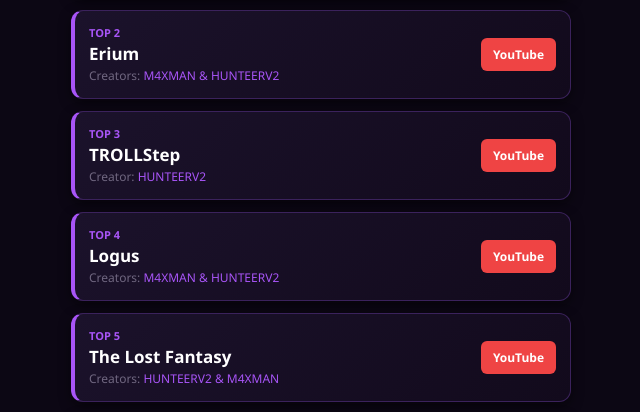
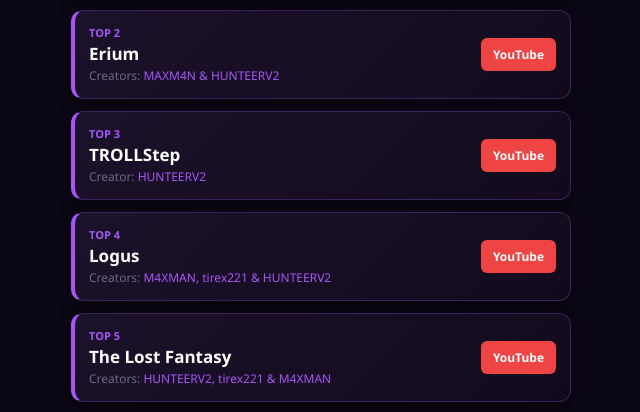
Before and after one commit to solarculty49/StM-DemonList-, a plain HTML site: page index.html in a window 1280 px wide. Shown: the part 248-660 px from the top of the page, without its empty margins (319-959 px from the left). Drawn offline with Linux system fonts and the light colour scheme.

Commit message:
Update level creators in index.html

```diff
--- a/index.html
+++ b/index.html
@@ -240,7 +240,7 @@
             <div class="level-info">
                 <span class="level-rank">Top 2</span>
                 <span class="level-name">Erium</span>
-                <span class="level-creator">Creators: <span>M4XMAN & HUNTEERV2</span></span>
+                <span class="level-creator">Creators: <span>MAXM4N & HUNTEERV2</span></span>
             </div>
             <a href="https://youtu.be/DtiZslzm1dY?si=trLCrVVcrTMvjY9o" target="_blank" class="video-btn">YouTube</a>
         </div>
@@ -258,7 +258,7 @@
             <div class="level-info">
                 <span class="level-rank">Top 4</span>
                 <span class="level-name">Logus</span>
-                <span class="level-creator">Creators: <span>M4XMAN & HUNTEERV2</span></span>
+                <span class="level-creator">Creators: <span>M4XMAN, tirex221 & HUNTEERV2</span></span>
             </div>
             <a href="https://youtu.be/AfzDpWReRZk?si=IofMdvcT95z39GtK" target="_blank" class="video-btn">YouTube</a>
         </div>
@@ -267,7 +267,7 @@
             <div class="level-info">
                 <span class="level-rank">Top 5</span>
                 <span class="level-name">The Lost Fantasy</span>
-                <span class="level-creator">Creators: <span>HUNTEERV2 & M4XMAN</span></span>
+                <span class="level-creator">Creators: <span>HUNTEERV2, tirex221 & M4XMAN</span></span>
             </div>
             <a href="https://youtu.be/6Fndn_-pTkY?si=8KG6ze1dmXf_Ln-N" target="_blank" class="video-btn">YouTube</a>
         </div>
@@ -305,7 +305,7 @@
             <div class="level-info">
                 <span class="level-rank">Top 1 (ILL)</span>
                 <span class="level-name">Sociaphobia</span>
-                <span class="level-creator">Creator: <span>tirex221</span></span>
+                <span class="level-creator">Creator: <span>tirex221 & HUNTEERV2</span></span>
             </div>
             <a href="#" class="video-btn no-video" onclick="return false;">Нет видео</a>
         </div>
@@ -314,7 +314,7 @@
             <div class="level-info">
                 <span class="level-rank">Top 2 (ILL)</span>
                 <span class="level-name">Cant be beaten</span>
-                <span class="level-creator">Creator: <span>M4XMAN & HUNTEERV2</span></span>
+                <span class="level-creator">Creator: <span>M4XMAN, tirex221 & HUNTEERV2</span></span>
             </div>
             <a href="https://youtu.be/uuAQJoxoS-E?si=sjBUtTtVoUUJbD8A" target="_blank" class="video-btn">YouTube</a>
         </div>
```
